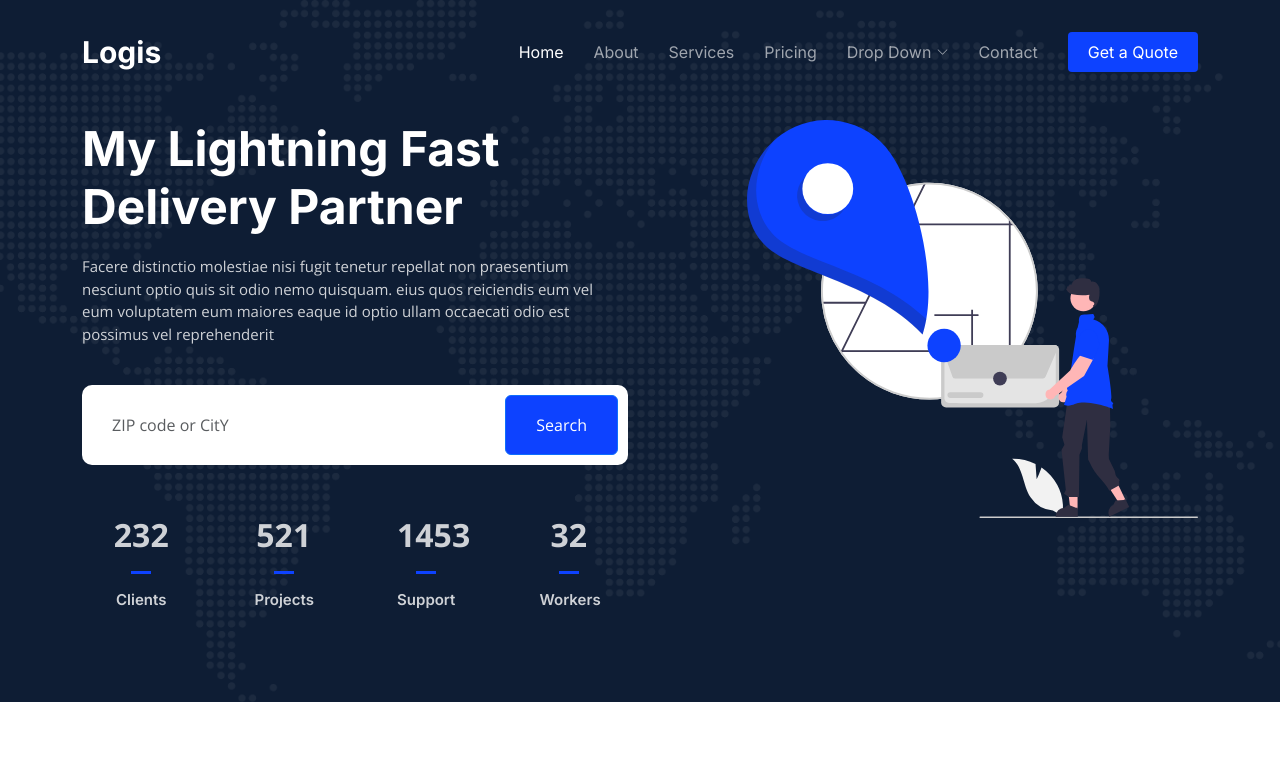
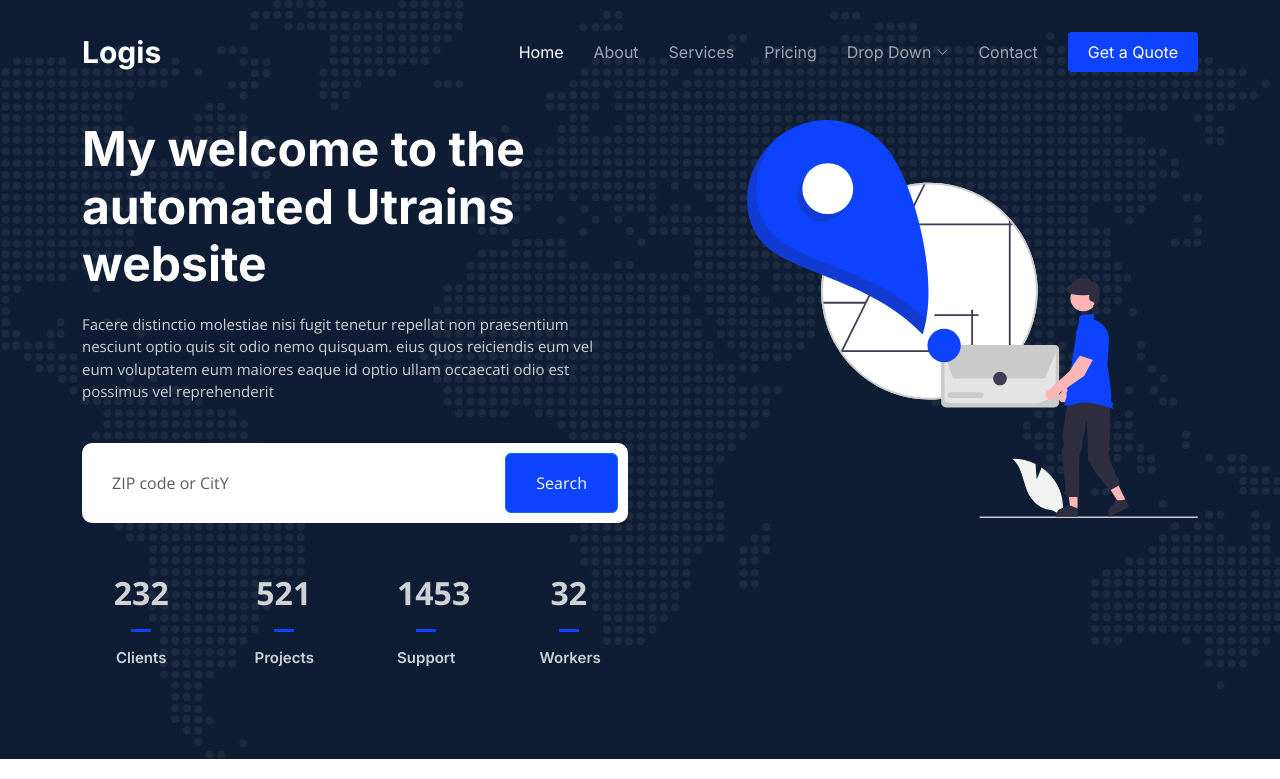
Before and after one commit to kegne1984/myapp-1, a plain HTML site: page index.html in a window 1280 px wide. Shown: the top 779 px of the page. Drawn offline with nearby package versions, Linux system fonts and the light colour scheme.

Commit message:
added a welcome message

```diff
--- a/index.html
+++ b/index.html
@@ -89,7 +89,7 @@
     <div class="container">
       <div class="row gy-4 d-flex justify-content-between">
         <div class="col-lg-6 order-2 order-lg-1 d-flex flex-column justify-content-center">
-          <h2 data-aos="fade-up">My Lightning Fast Delivery Partner</h2>
+          <h2 data-aos="fade-up">My welcome to the automated Utrains website</h2>
           <p data-aos="fade-up" data-aos-delay="100">Facere distinctio molestiae nisi fugit tenetur repellat non praesentium nesciunt optio quis sit odio nemo quisquam. eius quos reiciendis eum vel eum voluptatem eum maiores eaque id optio ullam occaecati odio est possimus vel reprehenderit</p>
 
           <form action="#" class="form-search d-flex align-items-stretch mb-3" data-aos="fade-up" data-aos-delay="200">
```
